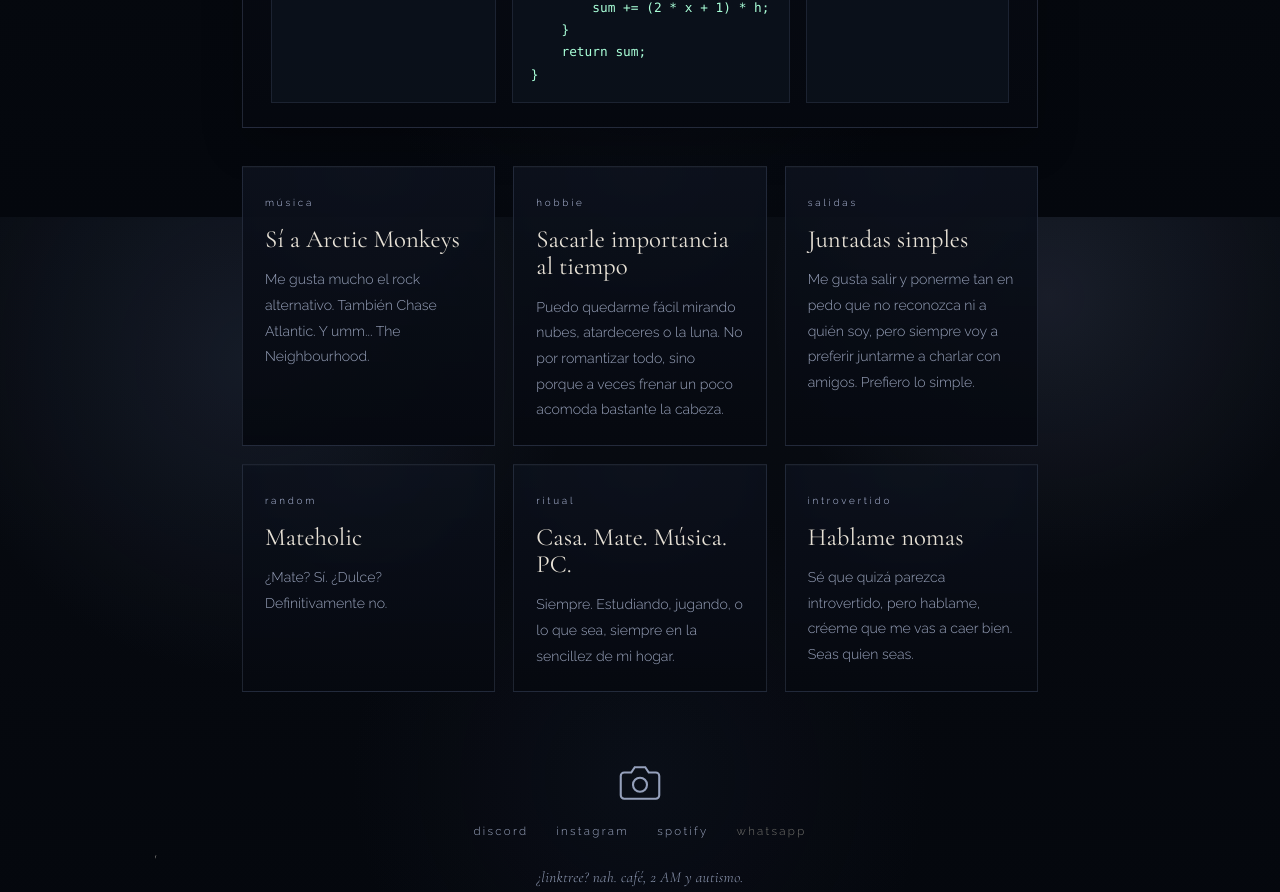
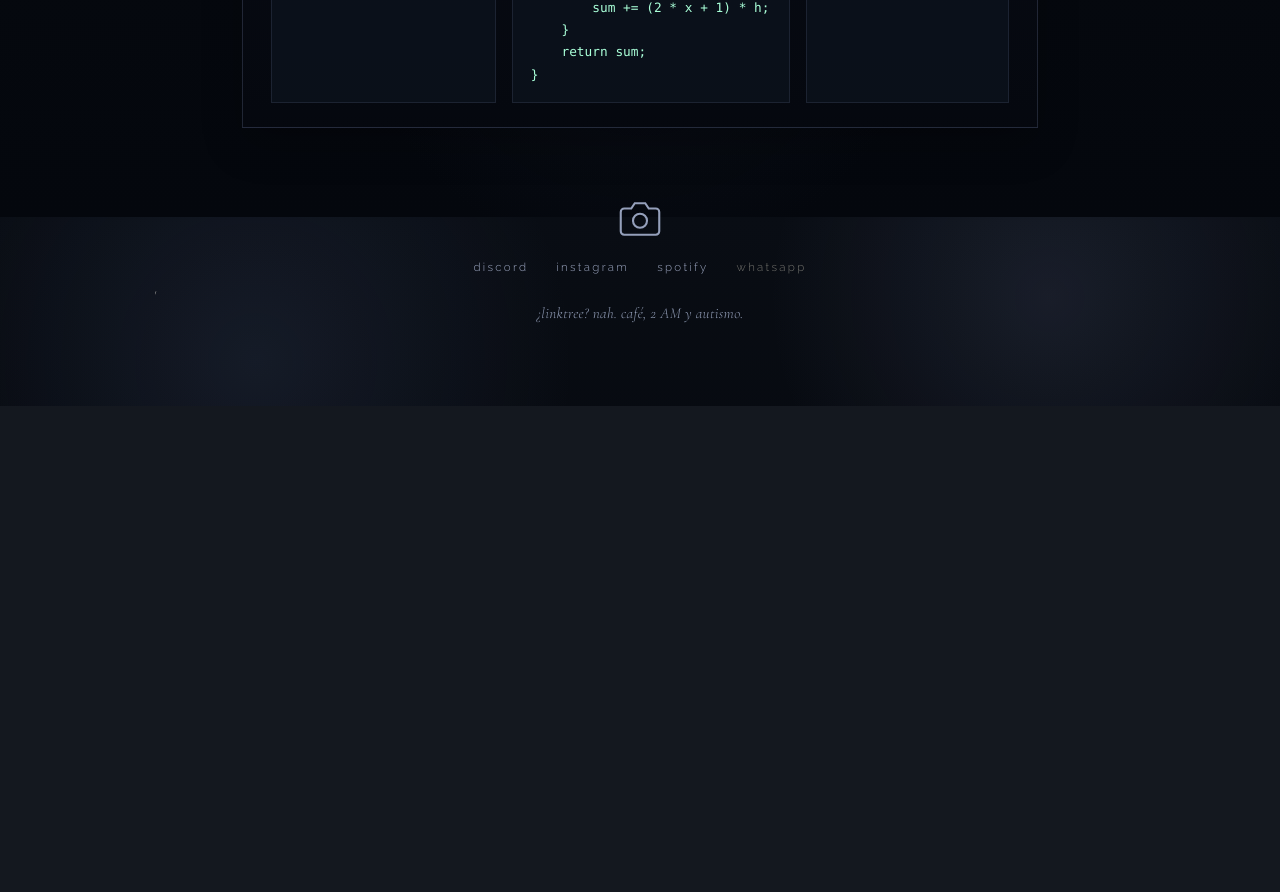
Before and after one commit to ToMaZiT/tomasfloores, a website: page index.html in a window 1280 px wide. Shown: the part 1815-2707 px from the top of the page. After the commit the page ends 2221 px from the top, so only its background shows below. Drawn offline with nearby package versions, Linux system fonts and the light colour scheme; no server answers.

Commit message:
eliminé una seccion que luego voy a remodelar

```diff
--- a/index.html
+++ b/index.html
@@ -318,43 +318,7 @@
           </div>
         </article>
 
-        <div class="interests-grid">
-          <article class="interest-card">
-            <span class="interest-tag">música</span>
-            <h3>Sí a Arctic Monkeys</h3>
-            <p>Me gusta mucho el rock alternativo. También Chase Atlantic. Y umm... The Neighbourhood.</p>
-          </article>
 
-          <article class="interest-card">
-            <span class="interest-tag">hobbie</span>
-            <h3>Sacarle importancia al tiempo</h3>
-            <p>Puedo quedarme fácil mirando nubes, atardeceres o la luna. No por romantizar todo, sino porque a veces frenar un poco acomoda bastante la cabeza.</p>
-          </article>
-
-          <article class="interest-card">
-            <span class="interest-tag">salidas</span>
-            <h3>Juntadas simples</h3>
-            <p>Me gusta salir y ponerme tan en pedo que no reconozca ni a quién soy, pero siempre voy a preferir juntarme a charlar con amigos. Prefiero lo simple.</p>
-          </article>
-
-          <article class="interest-card">
-            <span class="interest-tag">random</span>
-            <h3>Mateholic</h3>
-            <p>¿Mate? Sí. ¿Dulce? Definitivamente no.</p>
-          </article>
-
-          <article class="interest-card">
-            <span class="interest-tag">ritual</span>
-            <h3>Casa. Mate. Música. PC.</h3>
-            <p>Siempre. Estudiando, jugando, o lo que sea, siempre en la sencillez de mi hogar.</p>
-          </article>
-
-          <article class="interest-card">
-            <span class="interest-tag">introvertido</span>
-            <h3>Hablame nomas</h3>
-            <p>Sé que quizá parezca introvertido, pero hablame, créeme que me vas a caer bien. Seas quien seas.</p>
-          </article>
-        </div>
 
         <section class="now-playing-banner" id="nowPlayingBanner" aria-live="polite" hidden>
           <div class="now-playing-kicker" aria-hidden="true">
```
